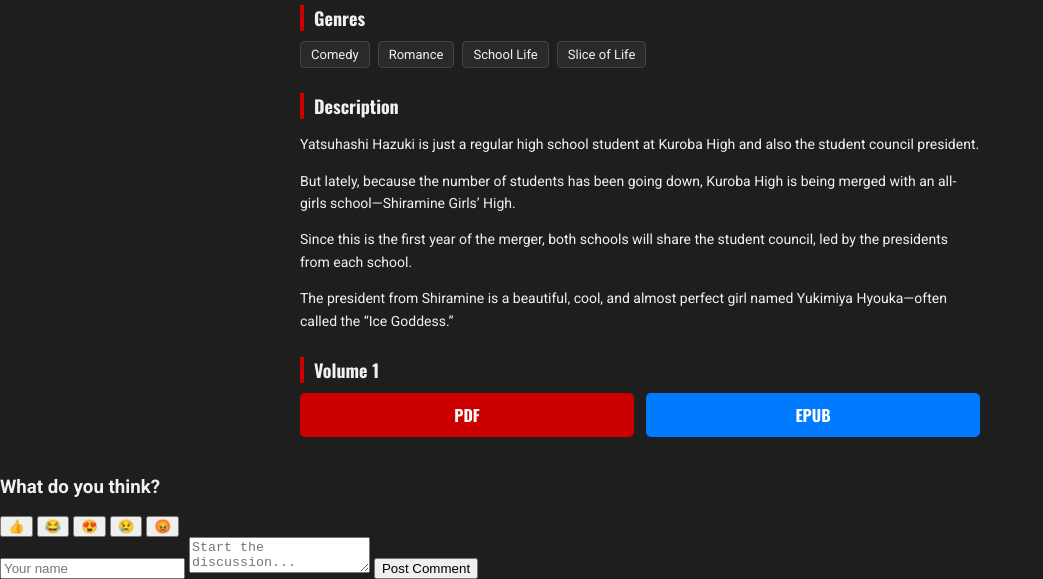
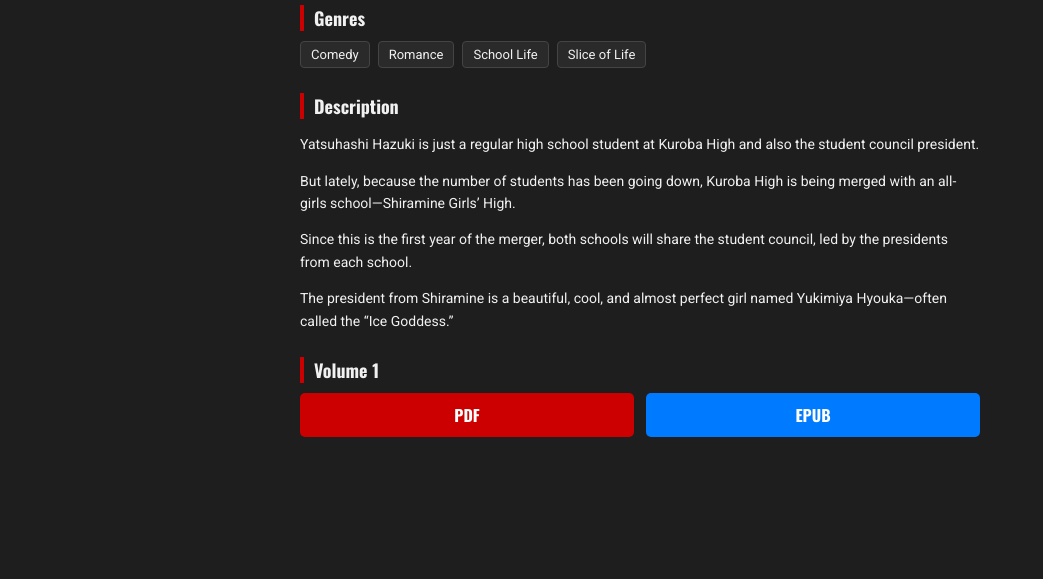
Before and after one commit to RJ-Novels/RJ-Novels, a Jekyll site: the page built from _novels/tsun_na_megami_sama.html, in a window 1280 px wide. Shown: the part 739-1318 px from the top of the page, without its empty margins (0-1043 px from the left). Built offline with Jekyll 4.4.1, drawn with Linux system fonts in a browser that asks for light colours; comment, search, counter and statistics services are not loaded; after the commit the page ends 1196 px from its top, so only the background shows below that.

Commit message:
Update default.html

```diff
--- a/_layouts/default.html
+++ b/_layouts/default.html
@@ -76,30 +76,9 @@
 <main>
     {{ content }}
     {% if page.collection == "novels" %}
-<section class="comments-box">
-  <h3>What do you think?</h3>
 
-  <div id="reaction-bar">
-    <button data-r="like">👍</button>
-    <button data-r="funny">😂</button>
-    <button data-r="love">😍</button>
-    <button data-r="sad">😢</button>
-    <button data-r="angry">😡</button>
-  </div>
-
-  <div id="comments-list"></div>
-
-  <div class="comment-form">
-  <input id="name" placeholder="Your name">
-  <textarea id="comment" placeholder="Start the discussion..."></textarea>
-  <button id="postComment">Post Comment</button>
-    </div>
-    </section>
 {% endif %}
 </main>
-<script src="https://www.gstatic.com/firebasejs/9.23.0/firebase-app-compat.js"></script>
-<script src="https://www.gstatic.com/firebasejs/9.23.0/firebase-firestore-compat.js"></script>
-<script src="/assets/js/comments.js"></script>
 <script src="{{ '/assets/js/script.js' | relative_url }}"></script>
 </body>
 </html>
```
